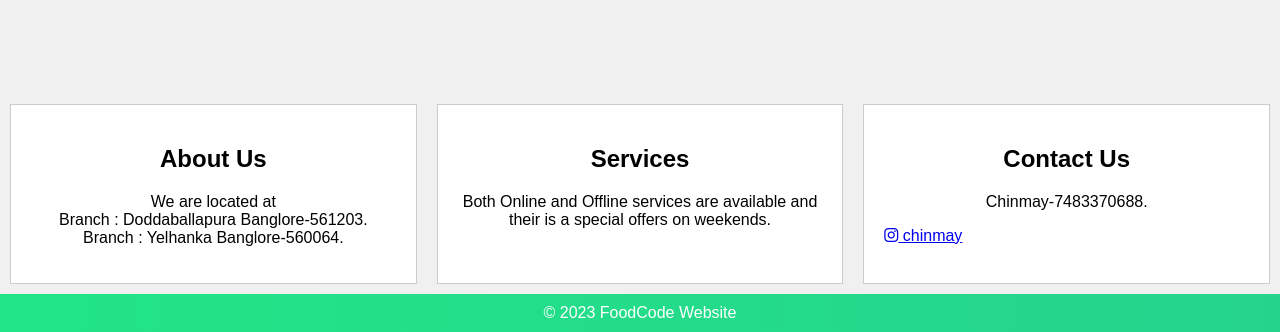
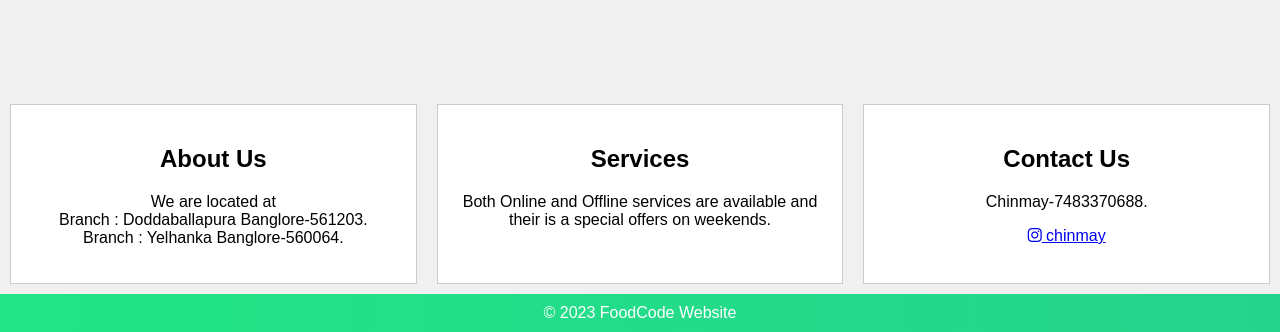
Before and after one commit to 88Chinmay88/landing_page, a plain HTML site: page index.html in a window 1280 px wide. Shown: the part 2753-3085 px from the top of the page. Drawn offline with Linux system fonts and the light colour scheme.

Commit message:
Update index.html

```diff
--- a/index.html
+++ b/index.html
@@ -367,7 +367,7 @@
             <div class="column">
                 <h2>Contact Us</h2>
                 <p>Chinmay-7483370688.
-                    <a href = "https://instagram.com/_chinmay_88?igshid=OGQ5ZDc2ODk2ZA=="> <p align ="left"><i class="fa-brands fa-instagram"></i> chinmay </p>
+                    <a href = "https://instagram.com/_chinmay_88?igshid=OGQ5ZDc2ODk2ZA=="> <p align ="center"><i class="fa-brands fa-instagram"></i> chinmay </p>
     </a> </p>
             </div>
         </div>
```
